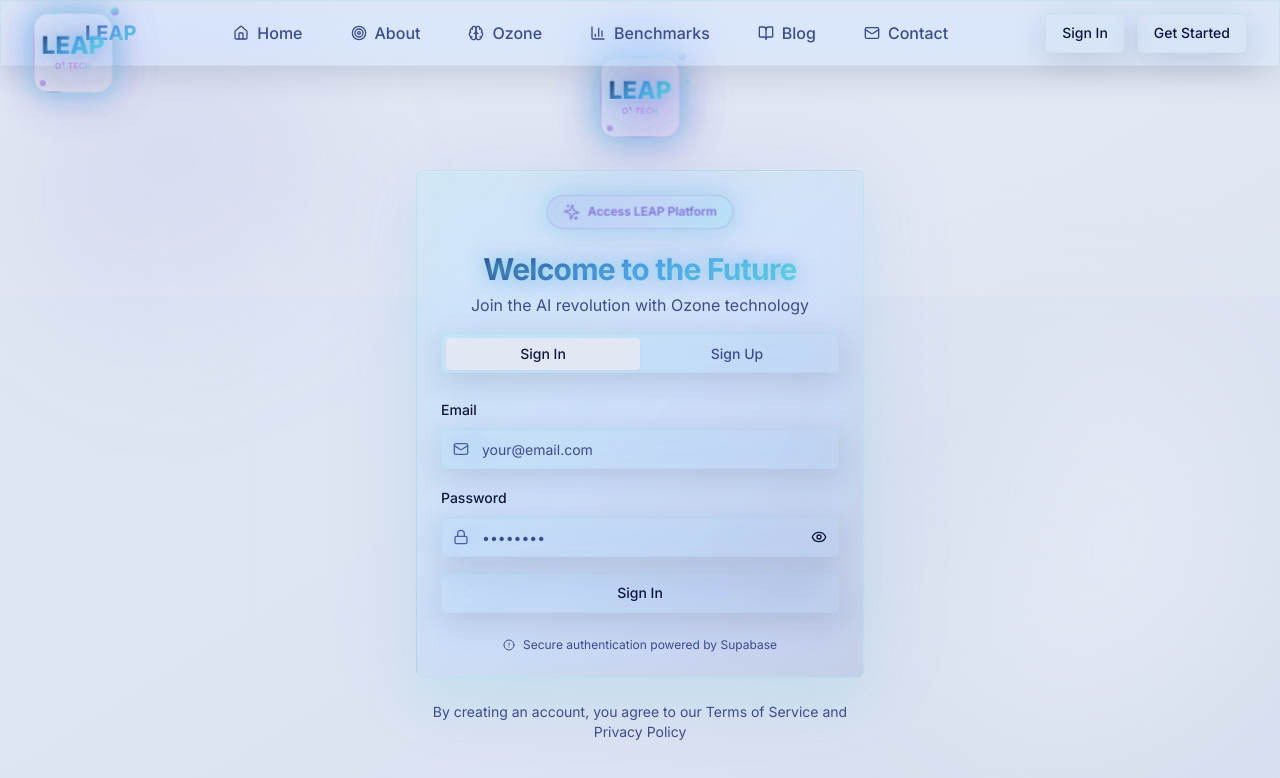
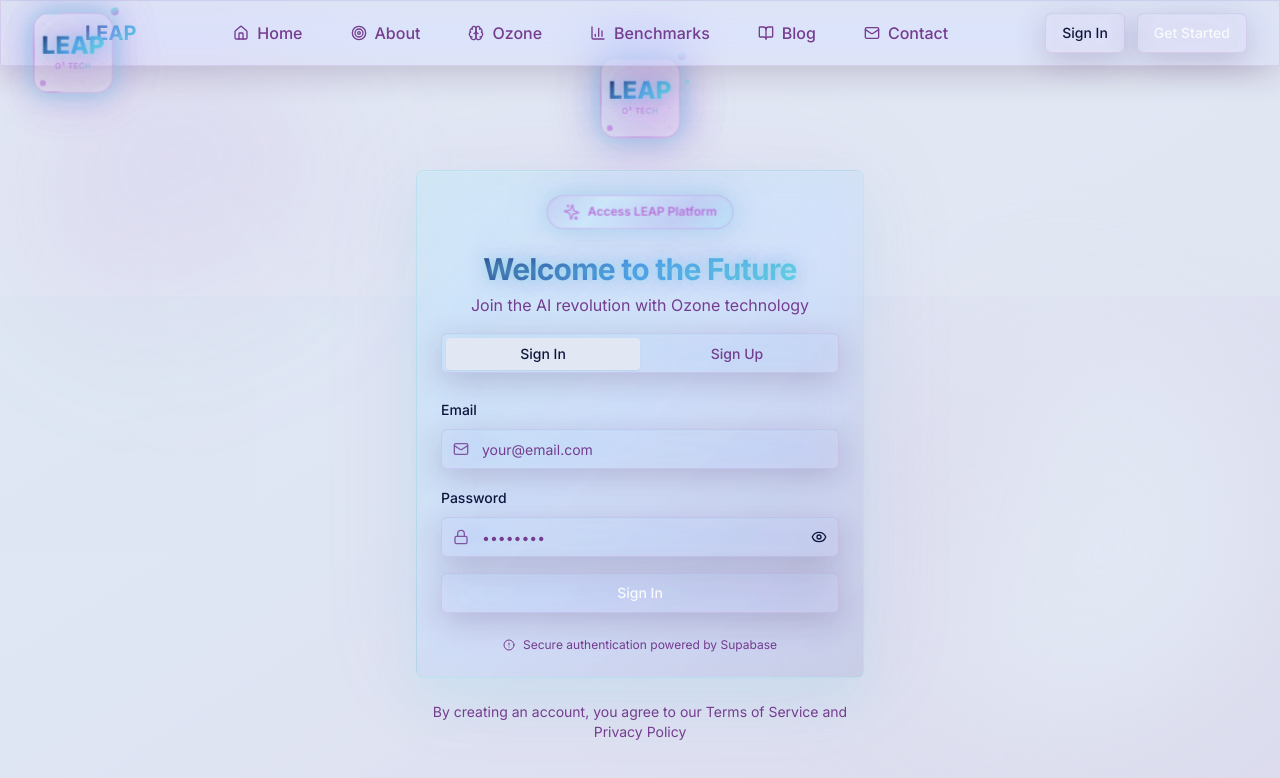
Before and after one commit to TheFoxDecoder/ozone-launchpad, a React (Vite) app: page /auth in a window 1280 px wide. Shown: the top 778 px of the page. Built offline with nearby package versions, Linux system fonts and the light colour scheme.

Commit message:
Refine site colors

```diff
--- a/src/index.css
+++ b/src/index.css
@@ -5,26 +5,26 @@
 
 @layer base {
   :root {
-    /* Colorful gradient background with reduced white */
+    /* Colorful gradient background with 50% white and 10% purple integration */
     --background: 220 45% 92%;
     --foreground: 230 60% 15%;
-    --card: 210 35% 88%;
+    --card: 280 20% 88%;
     --card-foreground: 230 60% 15%;
-    --popover: 200 40% 85%;
+    --popover: 280 25% 85%;
     --popover-foreground: 230 60% 15%;
-    --primary: 180 70% 60%;
-    --primary-foreground: 230 70% 15%;
-    --secondary: 200 50% 82%;
+    --primary: 280 60% 55%;
+    --primary-foreground: 210 40% 98%;
+    --secondary: 280 30% 82%;
     --secondary-foreground: 230 60% 15%;
-    --muted: 200 40% 80%;
-    --muted-foreground: 230 40% 40%;
+    --muted: 280 25% 80%;
+    --muted-foreground: 280 40% 40%;
     --accent: 280 60% 55%;
-    --accent-foreground: 230 70% 15%;
+    --accent-foreground: 210 40% 98%;
     --destructive: 0 84.2% 60.2%;
     --destructive-foreground: 210 40% 98%;
-    --border: 200 35% 75%;
-    --input: 200 40% 78%;
-    --ring: 180 70% 60%;
+    --border: 280 25% 75%;
+    --input: 280 30% 78%;
+    --ring: 280 60% 55%;
     --radius: 0.5rem;
     --chart-1: 12 76% 61%;
     --chart-2: 173 58% 39%;
@@ -32,49 +32,49 @@
     --chart-4: 43 74% 66%;
     --chart-5: 27 87% 67%;
 
-    /* Brand Colors - Lighter versions matching triangular logo */
+    /* Brand Colors - Enhanced with purple integration */
     --brand-navy: 230 60% 25%;
     --brand-blue: 210 80% 60%;
     --brand-cyan: 180 70% 65%;
     --brand-purple: 280 60% 65%;
     --brand-light-blue: 200 70% 80%;
 
-    /* Mystical AI Colors */
-    --mystical: 249 58% 65%;
-    --mystical-light: 249 58% 75%;
-    --mystical-dark: 249 58% 45%;
+    /* Mystical AI Colors - Purple enhanced */
+    --mystical: 280 58% 65%;
+    --mystical-light: 280 58% 75%;
+    --mystical-dark: 280 58% 45%;
 
-    /* Glass Colors - reduced white usage */
-    --glass-bg: 200 30% 85% / 0.12;
-    --glass-border: 180 40% 70% / 0.20;
-    --glass-shadow: 230 50% 20% / 0.15;
+    /* Glass Colors - Purple tinted with white balance */
+    --glass-bg: 280 20% 85% / 0.15;
+    --glass-border: 280 40% 70% / 0.25;
+    --glass-shadow: 280 50% 20% / 0.20;
   }
 
   .dark {
-    /* Even darker theme for dark mode */
-    --background: 230 70% 4%;
+    /* Dark theme with purple integration and white balance */
+    --background: 280 70% 4%;
     --foreground: 210 40% 98%;
-    --card: 230 60% 8%;
+    --card: 280 60% 8%;
     --card-foreground: 210 40% 98%;
-    --popover: 230 60% 8%;
+    --popover: 280 60% 8%;
     --popover-foreground: 210 40% 98%;
-    --primary: 180 70% 60%;
-    --primary-foreground: 230 70% 4%;
-    --secondary: 225 70% 20%;
+    --primary: 280 70% 60%;
+    --primary-foreground: 280 70% 4%;
+    --secondary: 280 70% 20%;
     --secondary-foreground: 210 40% 98%;
-    --muted: 225 50% 12%;
+    --muted: 280 50% 12%;
     --muted-foreground: 210 20% 70%;
     --accent: 280 60% 55%;
-    --accent-foreground: 230 70% 4%;
+    --accent-foreground: 280 70% 4%;
     --destructive: 0 62.8% 30.6%;
     --destructive-foreground: 210 40% 98%;
-    --border: 225 40% 18%;
-    --input: 225 50% 12%;
-    --ring: 180 70% 60%;
+    --border: 280 40% 18%;
+    --input: 280 50% 12%;
+    --ring: 280 70% 60%;
 
-    --glass-bg: 230 60% 8% / 0.15;
-    --glass-border: 180 70% 60% / 0.1;
-    --glass-shadow: 0 0% 0% / 0.3;
+    --glass-bg: 280 60% 8% / 0.20;
+    --glass-border: 280 70% 60% / 0.15;
+    --glass-shadow: 280 30% 0% / 0.4;
   }
 }
 
@@ -85,12 +85,14 @@
   body {
     @apply text-foreground;
     background: linear-gradient(135deg,
-      hsl(var(--brand-light-blue) / 0.6) 0%,
-      hsl(var(--brand-cyan) / 0.4) 20%,
-      hsl(var(--background)) 40%,
-      hsl(var(--brand-purple) / 0.3) 65%,
-      hsl(var(--brand-blue) / 0.5) 85%,
-      hsl(var(--mystical) / 0.3) 100%);
+      hsl(var(--brand-purple) / 0.4) 0%,
+      hsl(var(--brand-light-blue) / 0.5) 15%,
+      hsl(210 40% 98% / 0.5) 30%,
+      hsl(var(--brand-cyan) / 0.3) 45%,
+      hsl(var(--mystical) / 0.4) 60%,
+      hsl(210 40% 98% / 0.4) 75%,
+      hsl(var(--brand-purple) / 0.5) 90%,
+      hsl(var(--brand-blue) / 0.3) 100%);
     background-attachment: fixed;
     font-family: 'Inter', -apple-system, BlinkMacSystemFont, 'Segoe UI', system-ui, sans-serif;
     font-feature-settings: 'cv11', 'ss01';
@@ -113,13 +115,14 @@
   .glass-mystical {
     backdrop-filter: blur(16px) saturate(180%);
     background: linear-gradient(135deg,
-      hsla(var(--mystical) / 0.15) 0%,
-      hsla(var(--brand-purple) / 0.12) 50%,
-      hsla(var(--brand-cyan) / 0.18) 100%);
-    border: 1px solid hsla(var(--mystical) / 0.3);
+      hsla(var(--mystical) / 0.20) 0%,
+      hsl(210 40% 98% / 0.15) 30%,
+      hsla(var(--brand-purple) / 0.18) 70%,
+      hsla(var(--brand-cyan) / 0.15) 100%);
+    border: 1px solid hsla(var(--mystical) / 0.35);
     box-shadow:
-      0 8px 32px hsla(var(--mystical) / 0.3),
-      inset 0 1px 0 hsla(var(--brand-cyan) / 0.2);
+      0 8px 32px hsla(var(--mystical) / 0.35),
+      inset 0 1px 0 hsla(var(--brand-purple) / 0.25);
   }
 
   .glass-neural {
```
